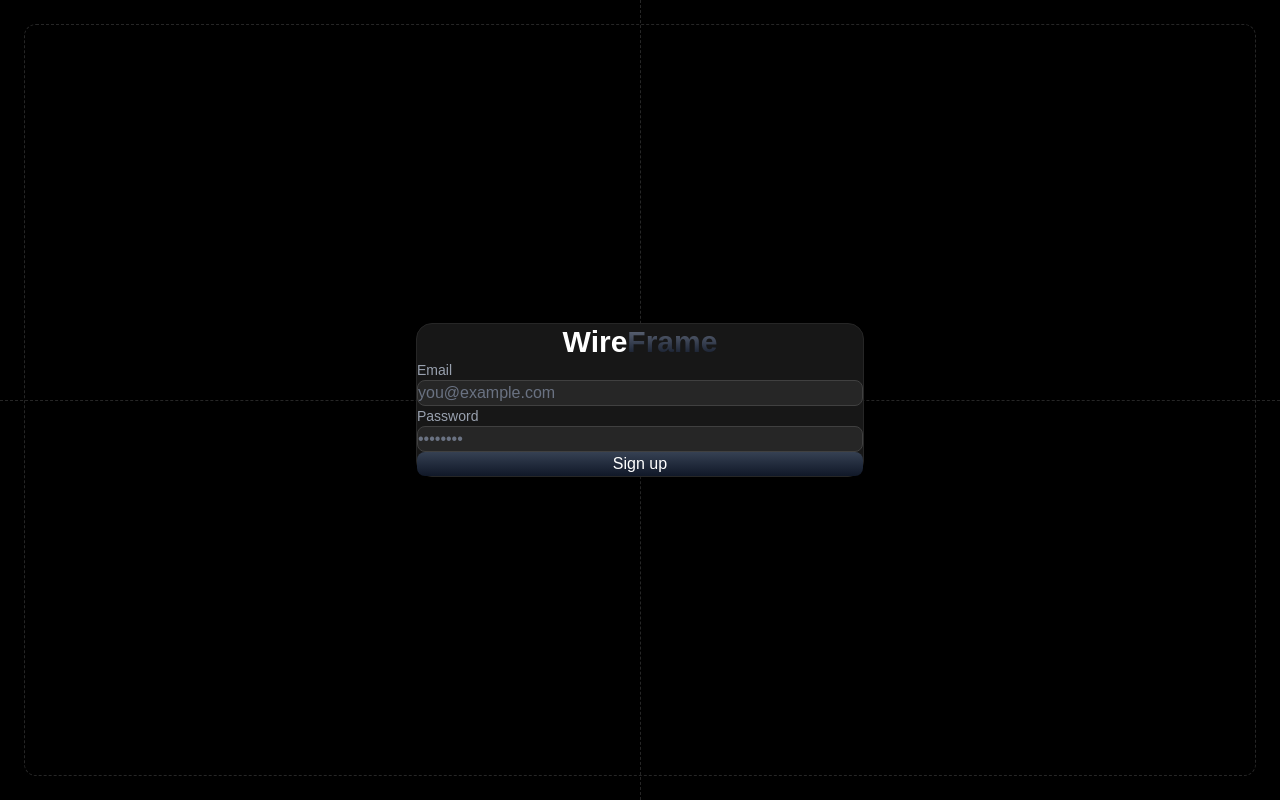
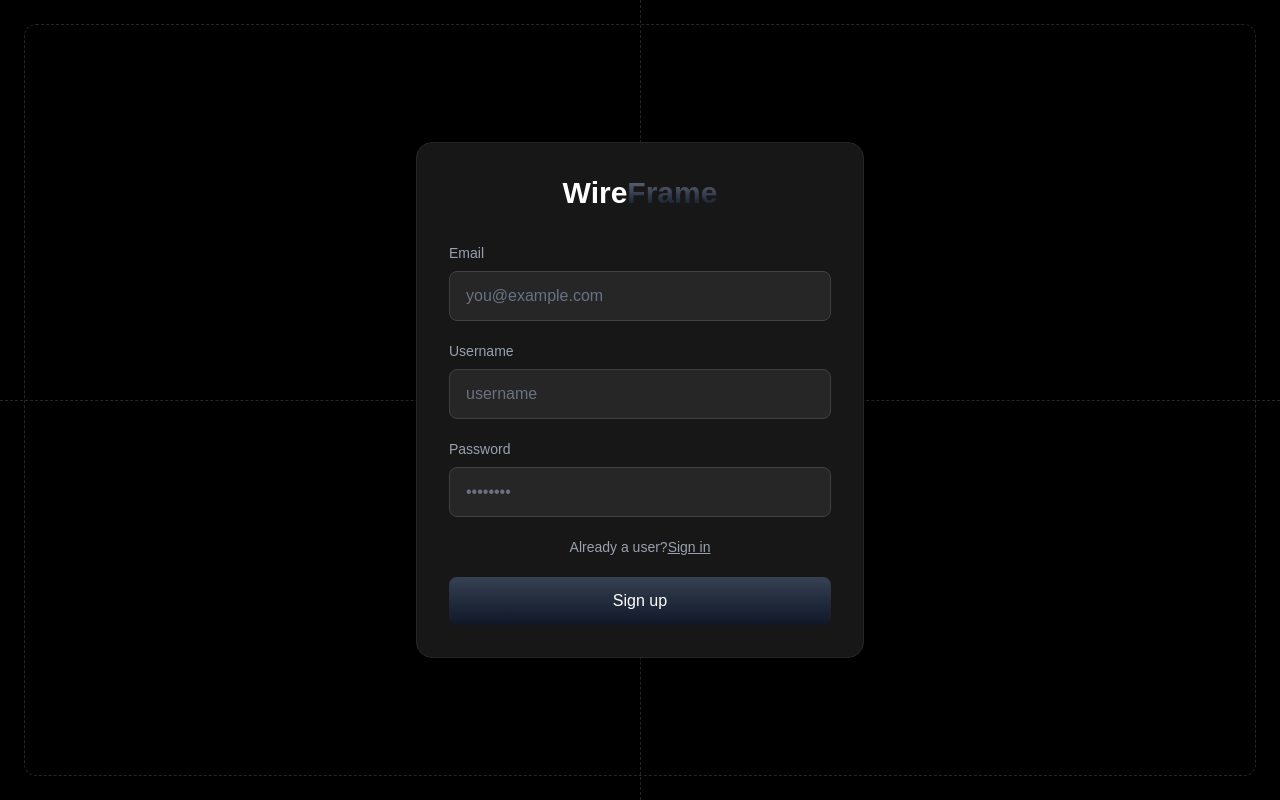
Before and after one commit to siddharthasiddu11/draw-app, a Next.js app in the folder apps/drawapp-frontend/: page /signup in a window 1280 px wide. Built offline with nearby package versions, Linux system fonts and the light colour scheme; no server answers.

Commit message:
added auth

```diff
--- a/apps/drawapp-frontend/app/globals.css
+++ b/apps/drawapp-frontend/app/globals.css
@@ -20,11 +20,6 @@
   }
 }
 
-* {
-  margin: 0;
-  padding: 0;
-  box-sizing: border-box;
-}
 
 body {
   background: var(--background);
--- a/apps/drawapp-frontend/app/signin/page.tsx
+++ b/apps/drawapp-frontend/app/signin/page.tsx
@@ -1,7 +1,77 @@
-import AuthPage from "@/components/AuthPage";
+"use client"
 
+import { useRef } from "react";
+import { HTTP_BACKEND } from "@/config";
+import axios from "axios";
 export default function Signin() {
+    const usernameRef = useRef<HTMLInputElement>(null);
+    const passwordRef = useRef<HTMLInputElement>(null);
+    const emailRef = useRef<HTMLInputElement>(null);
+
+    async function signin() {
+        const username = emailRef.current?.value;
+        const password = passwordRef.current?.value;
+
+        const response = await axios.post(`${HTTP_BACKEND}/signin`, {
+            username,
+            password
+        })
+        const jwt = response.data.token
+        localStorage.setItem("token", jwt)
+        window.location.href = "/"
+
+
+    }
+
     return (
-        <AuthPage isSignin={true} />
+        <div className="min-h-screen flex items-center justify-center bg-black relative overflow-hidden">
+            <div className="absolute inset-0 pointer-events-none">
+                <div className="absolute inset-6 border border-dashed border-neutral-800 rounded-xl"></div>
+                <div className="absolute left-1/2 top-0 h-full border-l border-dashed border-neutral-800"></div>
+                <div className="absolute top-1/2 left-0 w-full border-t border-dashed border-neutral-800"></div>
+            </div>
+
+            <div className="relative w-full max-w-md p-8 rounded-2xl bg-neutral-900 shadow-xl border border-neutral-800">
+                <div className="flex flex-col items-center mb-8">
+                    <div className="text-2xl font-semibold text-white flex items-center gap-2">
+                        <span className="text-3xl font-bold">Wire<span className="text-3xl font-bold bg-gradient-to-b from-gray-500 to-gray-900 text-transparent bg-clip-text">Frame</span></span>
+
+                    </div>
+                </div>
+
+            <div className="space-y-5">
+             <div>
+               <label  className="block text-sm text-gray-400 mb-2">
+                 Email
+               </label>
+               <input
+                 ref={emailRef}
+                 type="email"
+                 placeholder="you@example.com"
+                 className="w-full px-4 py-3 rounded-lg bg-neutral-800 text-white placeholder-gray-500 border border-neutral-700 focus:outline-none focus:ring-2 focus:ring-gray-600"
+               />
+             </div>
+
+
+             <div>
+               <label className="block text-sm text-gray-400 mb-2">
+                 Password
+               </label>
+               <input
+                 ref={passwordRef}
+                 type="password"
+                 placeholder="••••••••"
+                 className="w-full px-4 py-3 rounded-lg bg-neutral-800 text-white placeholder-gray-500 border border-neutral-700 focus:outline-none focus:ring-2 focus:ring-gray-600"
+               />
+             </div>
+             <div className="flex justify-center">
+               <h1 className="text-sm text-gray-400">Not a user?</h1>
+               <a href="/signup" className="text-gray-400 text-sm underline hover:text-white transition">Sign up</a>
+             </div>
+
+             <button onClick={signin} type="submit" className="w-full py-3 rounded-lg bg-gradient-to-b from-gray-700 to-gray-900 text-white font-medium hover:opacity-90 transition" > Sign in </button>
+            </div>
+            </div>
+        </div>
     )
 }
--- a/apps/drawapp-frontend/app/signup/page.tsx
+++ b/apps/drawapp-frontend/app/signup/page.tsx
@@ -1,7 +1,84 @@
-import AuthPage from "@/components/AuthPage";
+"use client"
+
+import { useRef } from "react";
+import { HTTP_BACKEND } from "@/config";
+import axios from "axios";
+import { useRouter } from "next/navigation";
 
 export default function Signup() {
+    const router = useRouter();
+    const usernameRef = useRef<HTMLInputElement>(null);
+    console.log(usernameRef.current?.value);
+    const passwordRef = useRef<HTMLInputElement>(null);
+    const emailRef = useRef<HTMLInputElement>(null);
+
+    async function signup() {
+        await axios.post(`${HTTP_BACKEND}/signup`, {
+            username: emailRef.current?.value,
+            password: passwordRef.current?.value,
+            name: usernameRef.current?.value
+        });
+        router.push("/signin");
+    }
+
     return (
-        <AuthPage isSignin={false} />
+        <div className="min-h-screen flex items-center justify-center bg-black relative overflow-hidden">
+            <div className="absolute inset-0 pointer-events-none">
+                <div className="absolute inset-6 border border-dashed border-neutral-800 rounded-xl"></div>
+                <div className="absolute left-1/2 top-0 h-full border-l border-dashed border-neutral-800"></div>
+                <div className="absolute top-1/2 left-0 w-full border-t border-dashed border-neutral-800"></div>
+            </div>
+
+            <div className="relative w-full max-w-md p-8 rounded-2xl bg-neutral-900 shadow-xl border border-neutral-800">
+                <div className="flex flex-col items-center mb-8">
+                    <div className="text-2xl font-semibold text-white flex items-center gap-2">
+                        <span className="text-3xl font-bold">Wire<span className="text-3xl font-bold bg-gradient-to-b from-gray-500 to-gray-900 text-transparent bg-clip-text">Frame</span></span>
+                    </div>
+                </div>
+
+            <div className="space-y-5">
+             <div>
+               <label  className="block text-sm text-gray-400 mb-2">
+                 Email
+               </label>
+               <input
+                 ref={emailRef}
+                 type="email"
+                 placeholder="you@example.com"
+                 className="w-full px-4 py-3 rounded-lg bg-neutral-800 text-white placeholder-gray-500 border border-neutral-700 focus:outline-none focus:ring-2 focus:ring-gray-600"
+               />
+             </div>
+             <div>
+               <label  className="block text-sm text-gray-400 mb-2">
+                 Username
+               </label>
+               <input
+                 ref={usernameRef}
+                 type="text"
+                 placeholder="username"
+                 className="w-full px-4 py-3 rounded-lg bg-neutral-800 text-white placeholder-gray-500 border border-neutral-700 focus:outline-none focus:ring-2 focus:ring-gray-600"
+               />
+             </div>
+
+             <div>
+               <label className="block text-sm text-gray-400 mb-2">
+                 Password
+               </label>
+               <input
+                 ref={passwordRef}
+                 type="password"
+                 placeholder="••••••••"
+                 className="w-full px-4 py-3 rounded-lg bg-neutral-800 text-white placeholder-gray-500 border border-neutral-700 focus:outline-none focus:ring-2 focus:ring-gray-600"
+               />
+             </div>
+             <div className="flex justify-center">
+               <h1 className="text-sm text-gray-400">Already a user?</h1>
+               <a href="/signin" className="text-gray-400 text-sm underline hover:text-white transition">Sign in</a>
+             </div>
+
+             <button onClick={signup} type="submit" className="w-full py-3 rounded-lg bg-gradient-to-b from-gray-700 to-gray-900 text-white font-medium hover:opacity-90 transition" > Sign up </button>
+            </div>
+            </div>
+        </div>
     )
 }
--- a/apps/drawapp-frontend/components/AuthPage.tsx
+++ /dev/null
@@ -1,53 +0,0 @@
-"use client"
-
-import React from "react";
-
-
-export default function AuthPage({isSignin}: {isSignin: boolean}) {
-  return (
-    // dotted grid background
-    <div className="min-h-screen flex items-center justify-center bg-black relative overflow-hidden">
-      <div className="absolute inset-0 pointer-events-none">
-        <div className="absolute inset-6 border border-dashed border-neutral-800 rounded-xl"></div>
-        <div className="absolute left-1/2 top-0 h-full border-l border-dashed border-neutral-800"></div>
-        <div className="absolute top-1/2 left-0 w-full border-t border-dashed border-neutral-800"></div>
-      </div>
-
-      {/* card */}
-      <div className="relative w-full max-w-md p-8 rounded-2xl bg-neutral-900 shadow-xl border border-neutral-800">
-        <div className="flex flex-col items-center mb-8">
-          <div className="text-2xl font-semibold text-white flex items-center gap-2">
-            <span className="text-3xl font-bold">Wire<span className="text-3xl font-bold bg-gradient-to-b from-gray-500 to-gray-900 text-transparent bg-clip-text">Frame</span></span>
-
-          </div>
-        </div>
-
-        <form className="space-y-5">
-          <div>
-            <label  className="block text-sm text-gray-400 mb-2">
-              Email
-            </label>
-            <input
-              type="email"
-              placeholder="you@example.com"
-              className="w-full px-4 py-3 rounded-lg bg-neutral-800 text-white placeholder-gray-500 border border-neutral-700 focus:outline-none focus:ring-2 focus:ring-gray-600"
-            />
-          </div>
-
-          <div>
-            <label className="block text-sm text-gray-400 mb-2">
-              Password
-            </label>
-            <input
-              type="password"
-              placeholder="••••••••"
-              className="w-full px-4 py-3 rounded-lg bg-neutral-800 text-white placeholder-gray-500 border border-neutral-700 focus:outline-none focus:ring-2 focus:ring-gray-600"
-            />
-          </div>
-
-          <button type="submit" className="w-full py-3 rounded-lg bg-gradient-to-b from-gray-700 to-gray-900 text-white font-medium hover:opacity-90 transition" > {isSignin ? "Sign in" : "Sign up"} </button>
-        </form>
-      </div>
-    </div>
-  );
-}
--- a/apps/drawapp-frontend/components/RoomCanvas.tsx
+++ b/apps/drawapp-frontend/components/RoomCanvas.tsx
@@ -11,7 +11,9 @@
     const [socket, setSocket] = useState<WebSocket | null>(null);
 
     useEffect(() => {
-        const ws = new WebSocket(`${WS_URL}?token=eyJhbGciOiJIUzI1NiIsInR5cCI6IkpXVCJ9.eyJ1c2VySWQiOiIyMDAyZjIxYi01OTNhLTQxYzUtYWViNy0wYzY0MGMxMGY5MTEiLCJpYXQiOjE3NzYwODY2OTJ9.z4SiOfswtmpuiTxScwioDm04pH9vSjuBHowOBSwSL1Y`);
+        const token = localStorage.getItem("token");
+        const ws = new WebSocket(`${WS_URL}?token=${token}`);
+
         ws.onopen = () => {    // when the socket is opened
             setSocket(ws);   // set the socket to the state
             const data = JSON.stringify({
```
